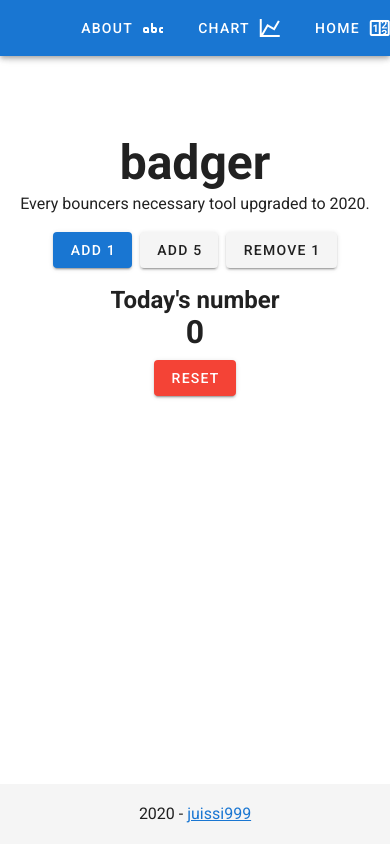
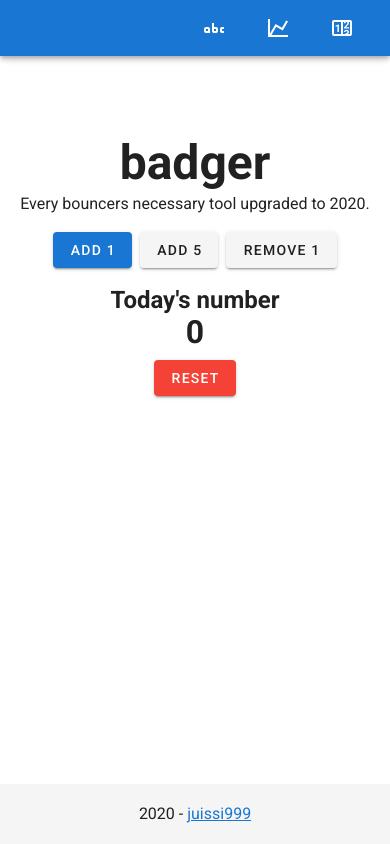
Before and after one commit to juissi999/badger, a Vue app: page / in a window 390 px wide. Built offline with nearby package versions, Linux system fonts and the light colour scheme.

Commit message:
Add responsive hide to menu labels

```diff
--- a/src/App.vue
+++ b/src/App.vue
@@ -24,16 +24,16 @@
 
         <v-spacer></v-spacer>
         <v-btn @click="changePage('/about')" text>
-          <span class="mr-2">about</span>
+          <span class="mr-2 hidden-md-and-down">about</span>
           <v-icon>mdi-alphabetical</v-icon>
         </v-btn>
         <v-btn @click="changePage('/chart')" text>
-          <span class="mr-2">chart</span>
+          <span class="mr-2 hidden-md-and-down">chart</span>
           <v-icon>mdi-chart-line</v-icon>
         </v-btn>
         <v-btn @click="changePage('/')" text>
           <!-- <v-btn @click="$router.push('/')" text v-if="this.$route.path !== '/'"> -->
-          <span class="mr-2">home</span>
+          <span class="mr-2 hidden-md-and-down">home</span>
           <v-icon>mdi-counter</v-icon>
         </v-btn>
       </v-app-bar>
```
Also changed, not shown: 5 other files (tests, documents, lock files or other folders).
